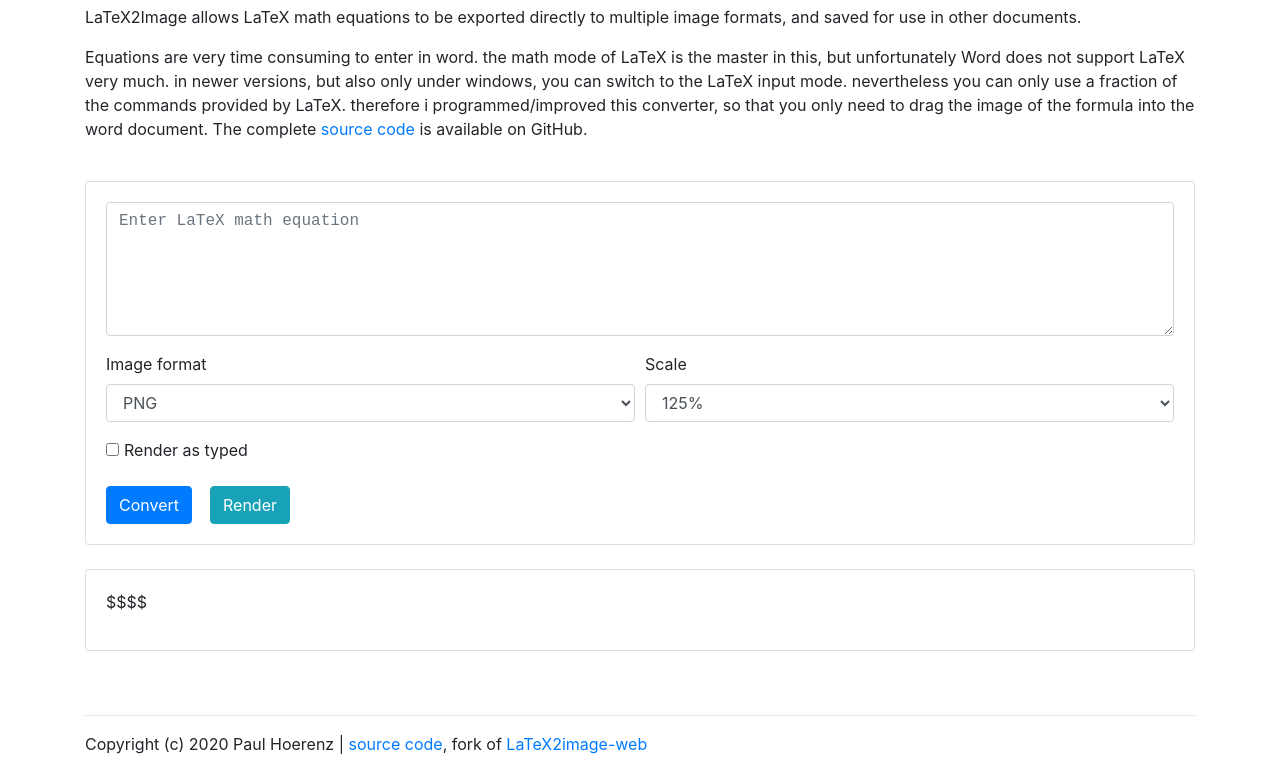
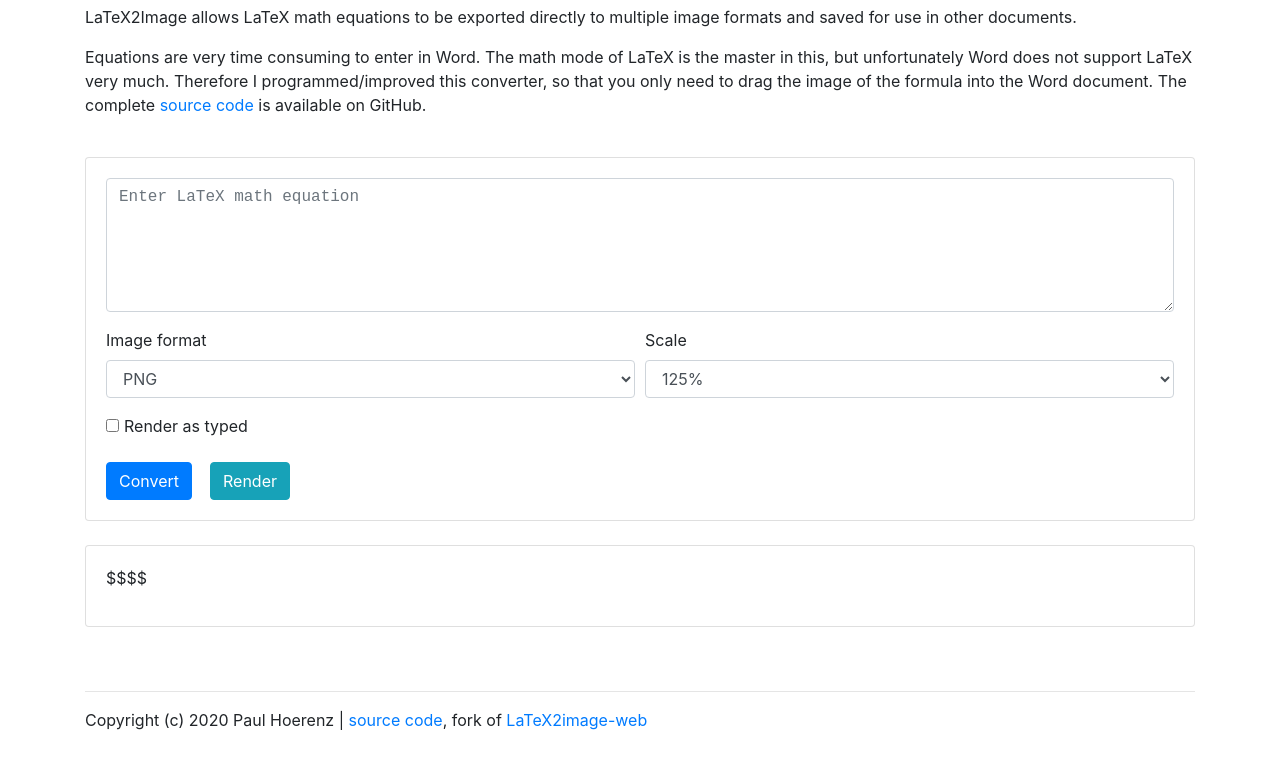
Before and after one commit to xp4u1/latex2image-web, a website: page static/index.html in a window 1280 px wide. Shown: the part 71-843 px from the top of the page. After the commit the page ends 819 px from the top, so only its background shows below. Drawn offline with nearby package versions, Linux system fonts and the light colour scheme; some packages are replaced by stand-ins of ours.

Commit message:
Fix typos

```diff
--- a/static/index.html
+++ b/static/index.html
@@ -48,16 +48,14 @@
       <h3>Convert LaTeX math equations to PNG/JPG/SVG images</h3>
       <p>
         LaTeX2Image allows LaTeX math equations to be exported directly to
-        multiple image formats, and saved for use in other documents.
+        multiple image formats and saved for use in other documents.
       </p>
       <p>
-        Equations are very time consuming to enter in word. the math mode of
+        Equations are very time consuming to enter in Word. The math mode of
         LaTeX is the master in this, but unfortunately Word does not support
-        LaTeX very much. in newer versions, but also only under windows, you can
-        switch to the LaTeX input mode. nevertheless you can only use a fraction
-        of the commands provided by LaTeX. therefore i programmed/improved this
-        converter, so that you only need to drag the image of the formula into
-        the word document. The complete
+        LaTeX very much. Therefore I programmed/improved this converter, so that
+        you only need to drag the image of the formula into the Word document.
+        The complete
         <a href="https://github.com/xp4u1/LaTeX2image-web">source code</a> is
         available on GitHub.
       </p>
```
